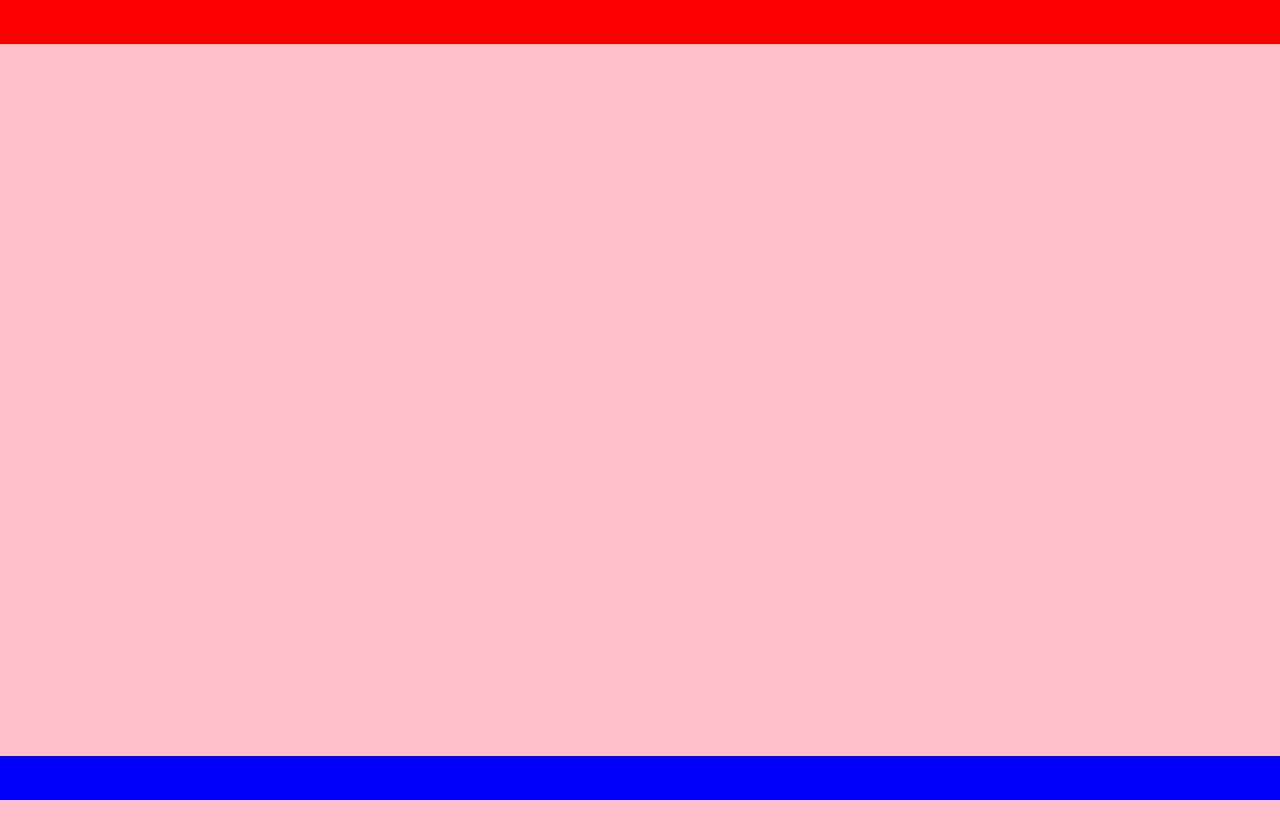
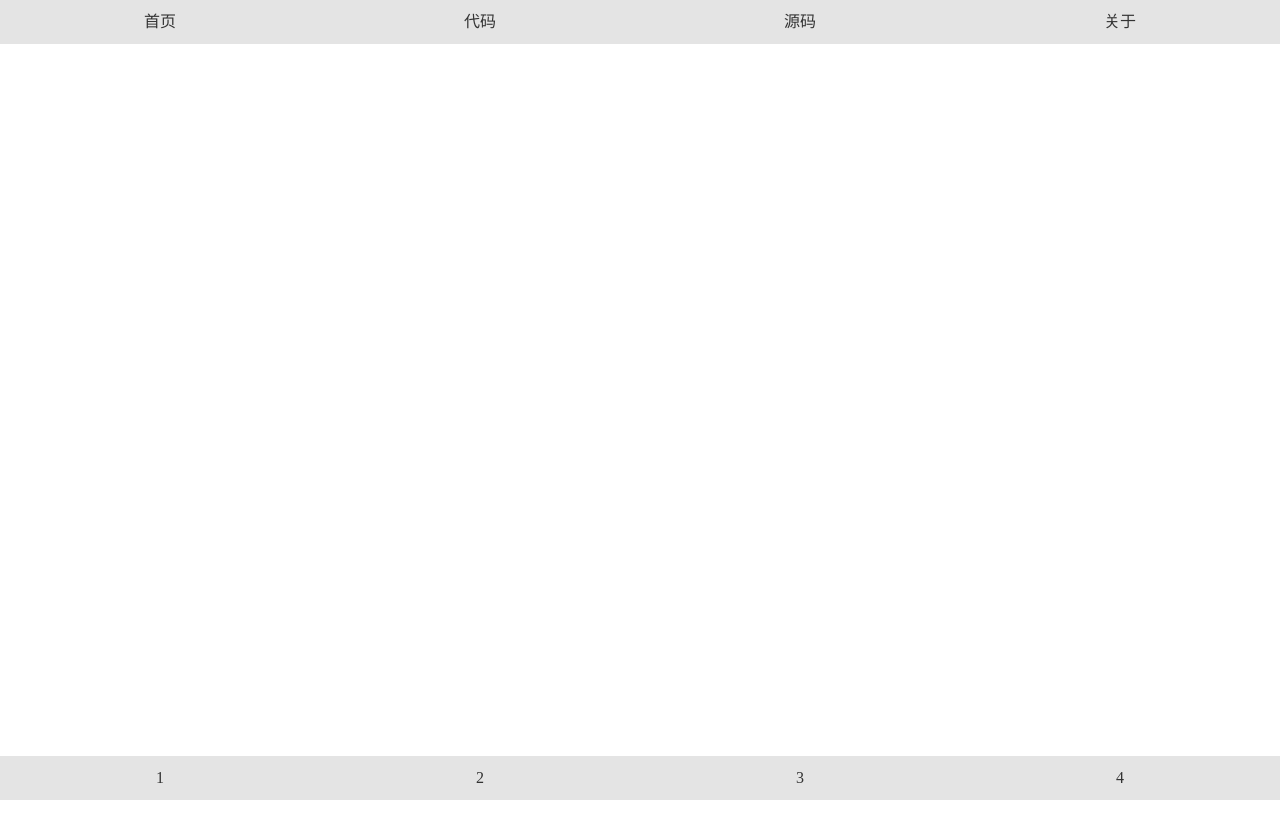
Before and after one commit to eva1963/font-end-issues, a plain HTML site: page 移动端布局.html in a window 1280 px wide. After the commit the page ends 800 px from the top, so only its background shows below. Drawn offline with Linux system fonts and the light colour scheme.

Commit message:
移动端布局

```diff
--- a/移动端布局.html
+++ b/移动端布局.html
@@ -1,5 +1,6 @@
 <!DOCTYPE html>
 <html lang="en">
+
 <head>
     <meta charset="UTF-8">
     <meta name="viewport" content="width=device-width, initial-scale=1.0, user-scalable=0, minimum-scale=1.0, maximum-scale=1.0">
@@ -8,14 +9,16 @@
 
 </head>
 <style>
-    *{
+    * {
         padding: 0;
         margin: 0;
     }
+
     .wrapper {
         width: 100%;
         height: 100%;
     }
+
     .header {
         position: absolute;
         top: 0;
@@ -23,36 +26,74 @@
         z-index: 9;
         width: 100%;
         height: 44px;
-        background: red;
+        background: #e4e4e4;
+        display: flex;
+        flex-direction: row;
     }
+
+    .header a {
+        flex: 1;
+        text-align: center;
+        line-height: 44px;
+        color: #333;
+        text-decoration: none;
+    }
+
     .main {
         position: absolute;
-        top: 44px;
-        bottom: 44px;
-        left: 0;
+        overflow-y: scroll;
+        -webkit-overflow-scrolling: touch;
         z-index: 8;
         width: 100%;
         height: 100%;
-        background: pink;
     }
+
+    .container {
+        padding: 0 10px;
+        height: 2000px;
+    }
+
     .footer {
+        display: flex;
         width: 100%;
         height: 44px;
         position: absolute;
         bottom: 0;
         left: 0;
         z-index: 9;
-        background: blue;
+        background: #e4e4e4;
+    }
+
+    .footer a {
+        flex: 1;
+        text-align: center;
+        line-height: 44px;
+        color: #333;
+        text-decoration: none;
     }
 </style>
+
 <body>
-<div class="wrapper">
+    <div class="wrapper">
 
-    <div class="header"></div>
-    <div class="main"></div>
-    <div class="footer"></div>
+        <div class="header">
+            <a href="JavaScript:;">首页</a>
+            <a href="JavaScript:;">代码</a>
+            <a href="JavaScript:;">源码</a>
+            <a href="JavaScript:;">关于</a>
+        </div>
+        <div class="main">
+            <div class="container"></div>
+        </div>
+        <div class="footer">
+            <a href="JavaScript:;">1</a>
+            <a href="JavaScript:;">2</a>
+            <a href="JavaScript:;">3</a>
+            <a href="JavaScript:;">4</a>
+        </div>
 
-</div>
+    </div>
 
 </body>
+
 </html>
```
